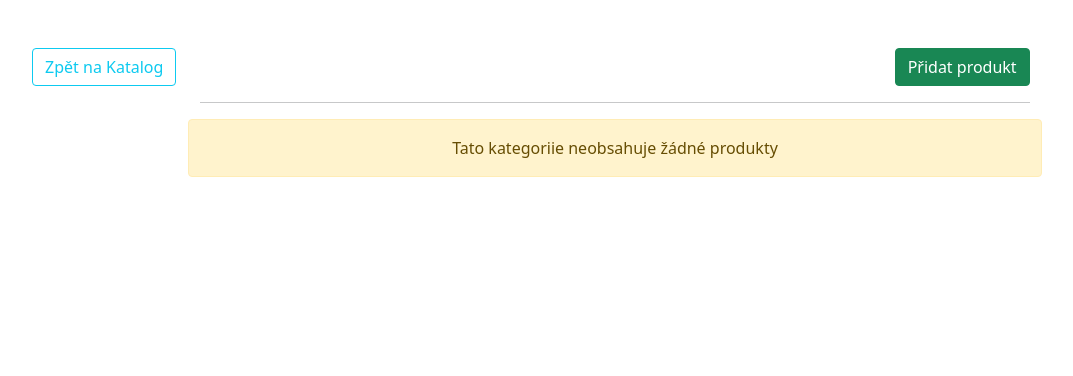
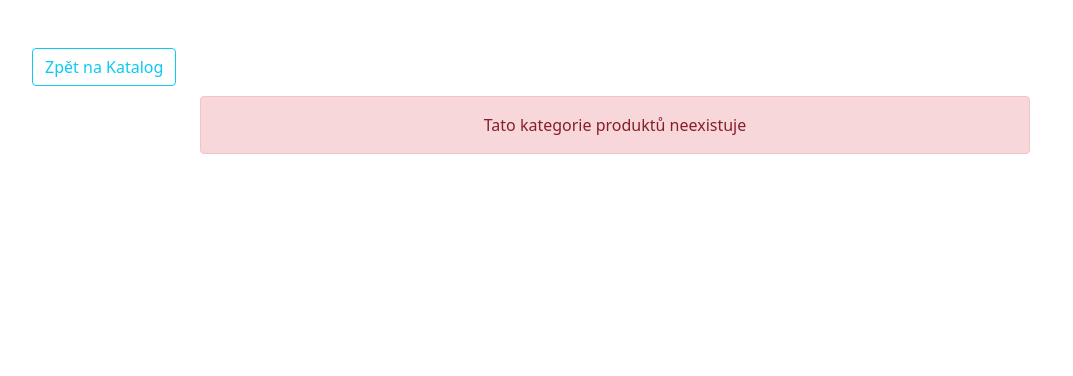
Before and after one commit to Pzdrs/remeslovkostce-django, a Django app: a page that uses main/templates/base.html in a window 1280 px wide. Shown: the part 56-432 px from the top of the page, without its empty margins (25-1098 px from the left). Run offline with Django 3.2, Linux system fonts and the light colour scheme; data comes from the database, SQL or seed files in the repository; both versions use the stored data as it was after the commit.

Commit message:
Fixed the category template

```diff
--- a/main/templates/base.html
+++ b/main/templates/base.html
@@ -7,9 +7,9 @@
           content="width=device-width, user-scalable=no, initial-scale=1.0, maximum-scale=1.0, minimum-scale=1.0">
     <meta http-equiv="X-UA-Compatible" content="ie=edge">
     <script src="https://cdn.jsdelivr.net/npm/bootstrap@5.1.0/dist/js/bootstrap.bundle.min.js"></script>
+    <link rel="stylesheet" href="https://cdn.jsdelivr.net/npm/bootstrap@5.1.0/dist/css/bootstrap.min.css">
     <link rel="stylesheet" href="{% static 'fontawesomefree/css/all.min.css' %}">
     <link rel="stylesheet" href="{% static 'fontawesomefree/js/all.min.js' %}">
-    <link rel="stylesheet" href="https://cdn.jsdelivr.net/npm/bootstrap@5.1.0/dist/css/bootstrap.min.css">
     <title>{% block title %}{% endblock %} | Řemeslo v kostce</title>
 </head>
 <body>
--- a/main/templates/category.html
+++ b/main/templates/category.html
@@ -14,21 +14,30 @@
             </a>
         </div>
         <div class="col-lg-8">
+
+            {% if error_message %}
+                <div class="alert alert-danger text-center mt-5" role="alert">
+                    {{ error_message }}
+                </div>
+            {% else %}
                 <div class="d-flex justify-content-between">
                     <h4>{{ category }}</h4>
-                <a href="{% url 'main:create-product' category.slug %}" class="btn btn-success">Přidat produkt</a>
+                    <a href="{% url 'main:create-product' category.slug %}" class="btn btn-success">
+                        Přidat produkt
+                    </a>
                 </div>
                 <hr>
-            <div class="row">
                 {% if products.count == 0 %}
                     <div class="alert alert-warning text-center" role="alert">
                         Tato kategoriie neobsahuje žádné produkty
                     </div>
                 {% endif %}
+                <div class="row">
                     {% for product in products %}
                         {% include 'partials/product-card.html' %}
                     {% endfor %}
                 </div>
+            {% endif %}
         </div>
         <div class="col-lg-2"></div>
     </div>
```
Also changed, not shown: db.sqlite3. Lines whose indentation alone changed are shown as unchanged.
